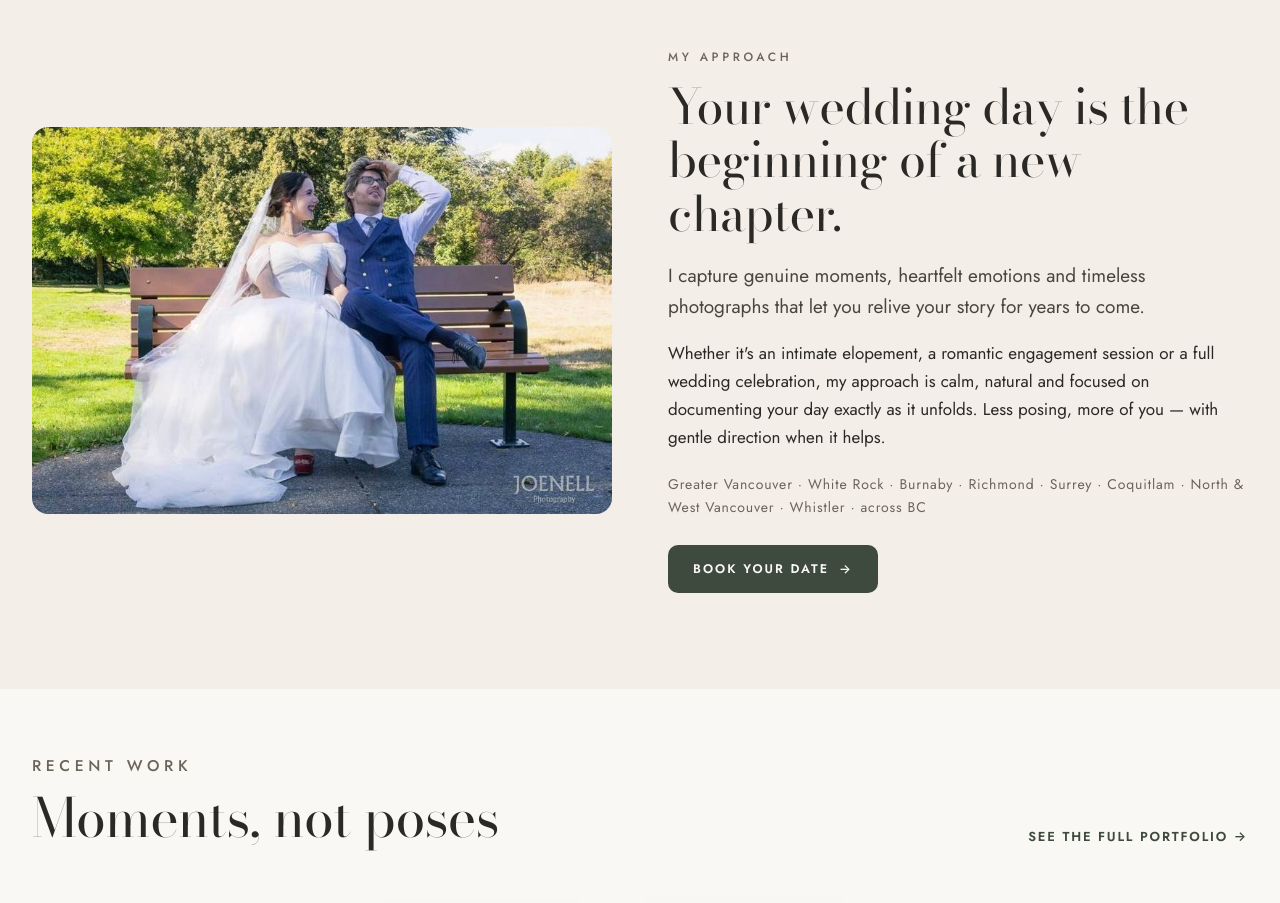
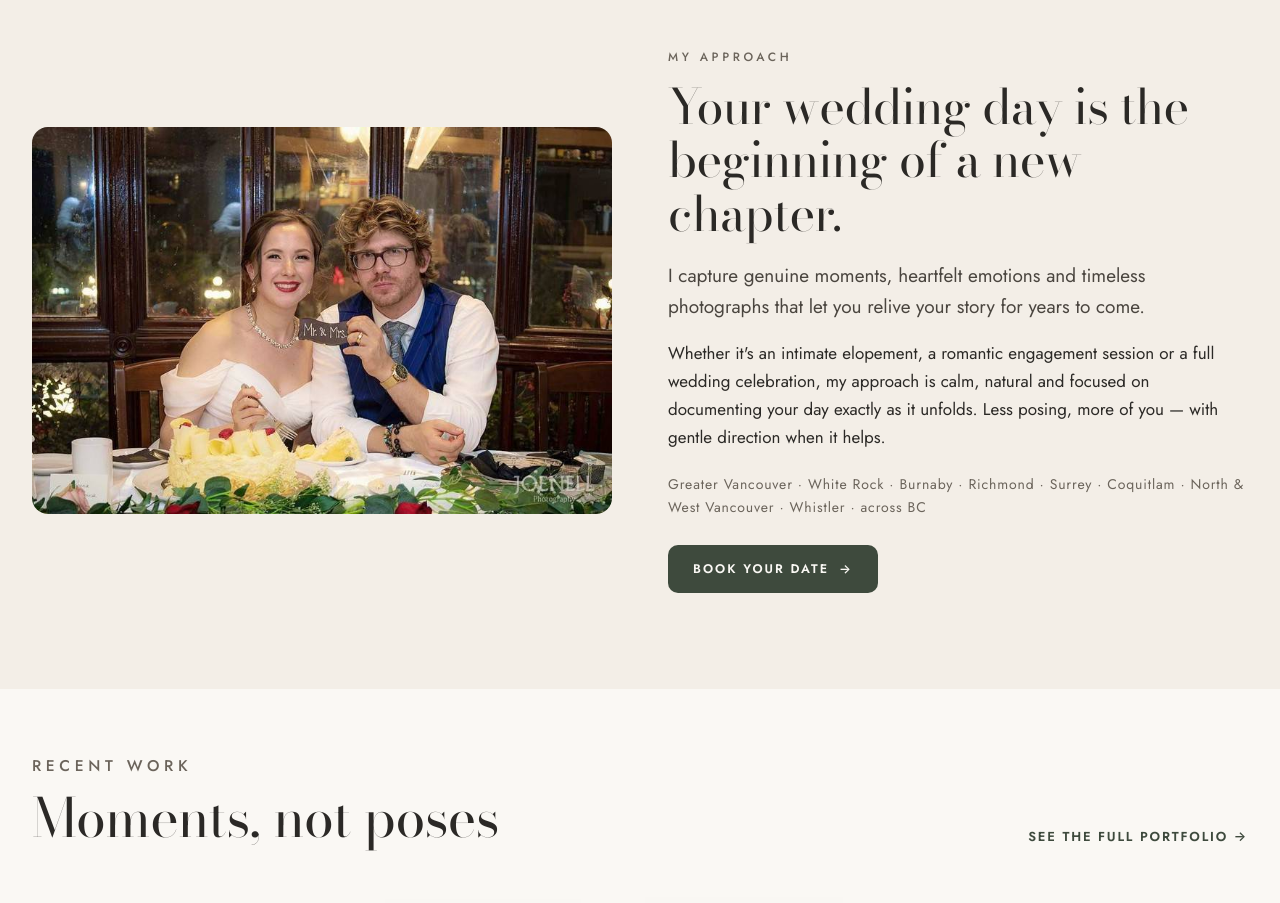
Before and after one commit to joenell-website/joenell-website, a plain HTML site: page site/index.html in a window 1280 px wide. Shown: the part 2160-3063 px from the top of the page. Drawn offline with nearby package versions, Linux system fonts and the light colour scheme.

Commit message:
Home: My approach photo is now the Mr & Mrs head-table shot (EN)

```diff
--- a/site/index.html
+++ b/site/index.html
@@ -120,7 +120,7 @@
 
 <section class="section" style="background:var(--panel)" aria-labelledby="approach-h">
 <div class="wrap split">
-<div class="ph reveal"><img src="/images/couple-bench-laugh-sm.jpg?v=20261028z" srcset="/images/couple-bench-laugh-sm.jpg?v=20261028z 800w, /images/couple-bench-laugh.jpg?v=20261028z 1150w" sizes="(max-width:860px) 100vw, 50vw" width="800" height="533" alt="Newlyweds laughing together on a park bench" data-fx="52" data-fy="18" style="object-position:52% 12%" loading="lazy" decoding="async"></div>
+<div class="ph reveal"><img src="/images/reception-cake-laugh-sm.jpg?v=20261028z" srcset="/images/reception-cake-laugh-sm.jpg?v=20261028z 800w, /images/reception-cake-laugh.jpg?v=20261028z 1200w" sizes="(max-width:860px) 100vw, 50vw" width="800" height="533" alt="Bride and groom at the head table behind their tiered cake" data-fx="50" data-fy="30" style="object-position:50% 30%" loading="lazy" decoding="async"></div>
 <div class="reveal">
 <p class="eyebrow">My approach</p>
 <h2 id="approach-h">Your wedding day is the beginning of a new chapter.</h2>
```
